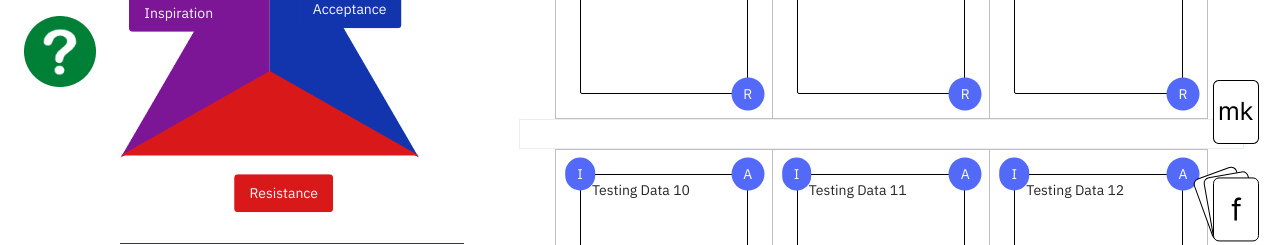
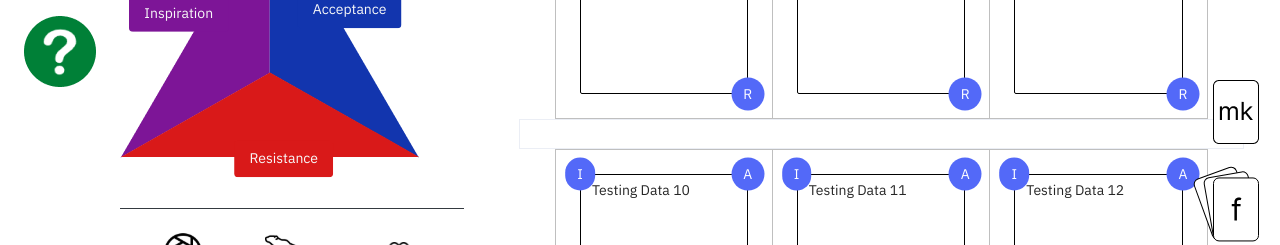
Before and after one commit to tecxar-Avani/tecxar-we-build, a Next.js app: page /newBuild in a window 1280 px wide. Shown: the part 553-798 px from the top of the page. Built offline with nearby package versions, Linux system fonts and the light colour scheme.

Commit message:
Traingle isuue solve

```diff
--- a/src/assets/scss/custom/structure/_general.scss
+++ b/src/assets/scss/custom/structure/_general.scss
@@ -780,14 +780,7 @@ textarea.ant-input {
     margin-top: 0;
   }
 }
-.redpolygon{
-  clip-path: polygon(50% 0%, 0% 100%, 100% 100%);
-  background-color: #D91919;
-  width: 298.04px;
-  height: 84.54px;
-  margin-top: -123px;
-  margin-left: 13px;
-}
+
 
 .inspirationModalBG {
 
@@ -832,3 +825,12 @@ textarea.ant-input {
 .ant-input-textarea {
   margin-left: 2px !important;
 }
+
+.redpolygon{
+  clip-path: polygon(50% 0%, 0% 100%, 100% 100%);
+  background-color: #D91919;
+  width: 298.04px;
+  height: 84.54px;
+  margin-top: -123px;
+  margin-left: 1px;
+}
--- a/src/components/NewBuildSideCard.tsx
+++ b/src/components/NewBuildSideCard.tsx
@@ -18,6 +18,8 @@ const NewBuildSideCard = (props: any) => {
   const [accept, setAccept] = useState(false);
   const [inspiration, setInspiration] = useState(false);
   const [resistance, setResistance] = useState(false);
+
+
   const Acceptance = () => {
     setResistance(false);
     setInspiration(false);
@@ -32,7 +34,11 @@ const NewBuildSideCard = (props: any) => {
     setAccept(false);
     setInspiration(false);
     setResistance(true);
+
   };
+
+
+
 
   const { TextArea } = Input;
 
@@ -66,7 +72,16 @@ const NewBuildSideCard = (props: any) => {
           <CustomButton title="New row" className="btn2  px-4 py-3 ms-2" />
         </div>
         <hr className="border-dark" />
+
+        <span
+          onClick={() => {
+            setAwarenessModal(true);
+          }}
+        >
+          <span onClick={Inspiration} >
             <CustomButton title="Inspiration" className="inspirationButton " />
+          </span>
+        </span>
         <div>
           <span
             onClick={() => {
@@ -86,20 +101,37 @@ const NewBuildSideCard = (props: any) => {
               className="blue"
             />
           </span>
-          <div>
-            <CustomButton title="Acceptance" className="acceptanceButton" />
+
+          <div onClick={() => {
+            setAwarenessModal(true);
+          }}>
+            <span onClick={Acceptance} >
+              < CustomButton title="Acceptance" className="acceptanceButton" />
+            </span>
           </div>
         </div>
-        <div className="redtraingle">
+
         <span
           onClick={() => {
             setAwarenessModal(true);
           }}
         >
-            <Image src="../img/polygon 23.png" onClick={Resistance} />
+          <div className="redpolygon" onClick={Resistance} /></span>
+
+        <span
+          onClick={() => {
+            setAwarenessModal(true);
+          }}
+        >
+          <span onClick={Resistance}>
+            <CustomButton title="Resistance" className="resistanceButton" />
           </span>
-        </div>
-        <CustomButton title="Resistance" className="resistanceButton" />
+
+        </span>
+
+
+
+
 
         <hr className="border-dark" />
 
@@ -200,8 +232,7 @@ const NewBuildSideCard = (props: any) => {
                 <button className="high-btn">Medium</button>
                 <br></br>
                 <button className="high-btn">High</button>
-                <button className="high-btn3">Very High</button>
-              </div>
+                <button className="high-btn3">Very High</button></div>
             )}
           </Overlay>
         </div>
--- a/src/components/OuterBox.tsx
+++ b/src/components/OuterBox.tsx
@@ -24,6 +24,7 @@ const OuterBox = (props: any) => {
     if (value.length >= maxLength) {
       const nextSibling = parseInt(id) + 1;
       if (nextSibling == null) {
+
         return (
           <>
             <Form
```
Lines whose indentation alone changed are shown as unchanged.
